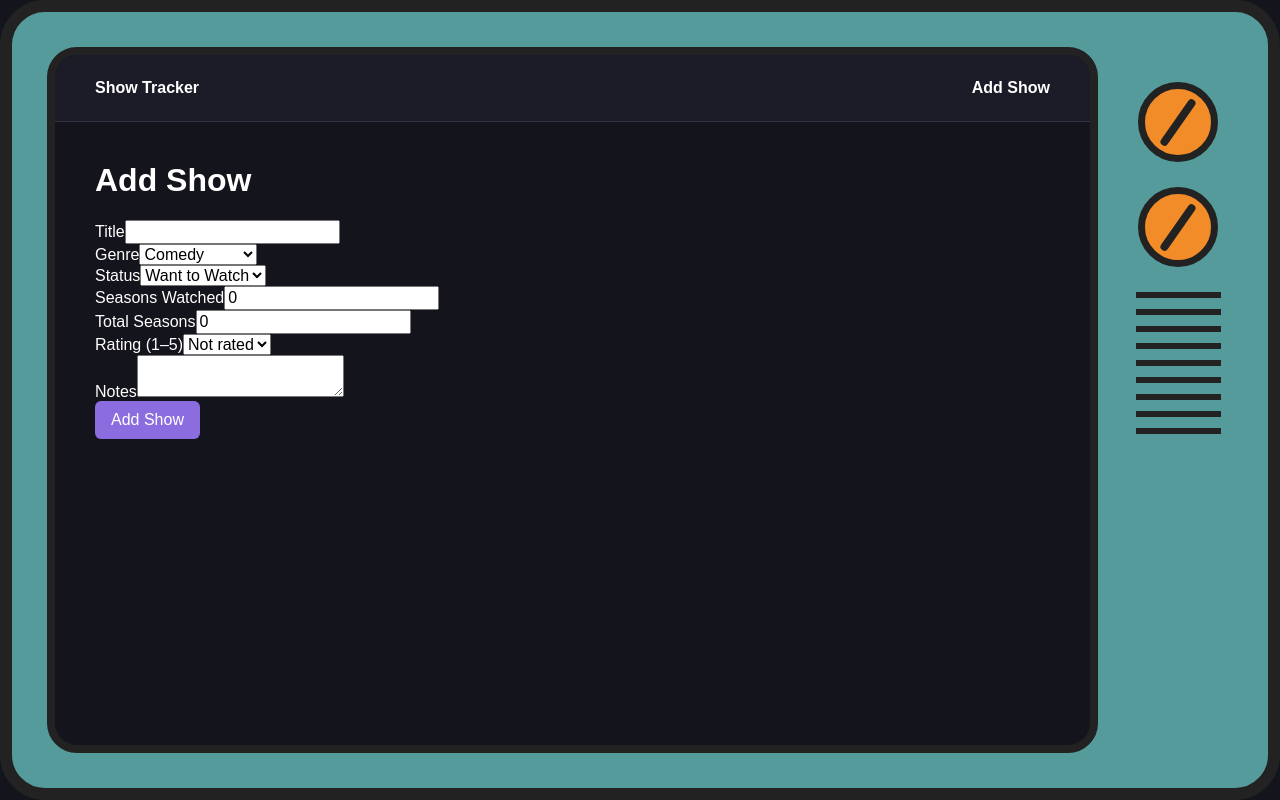
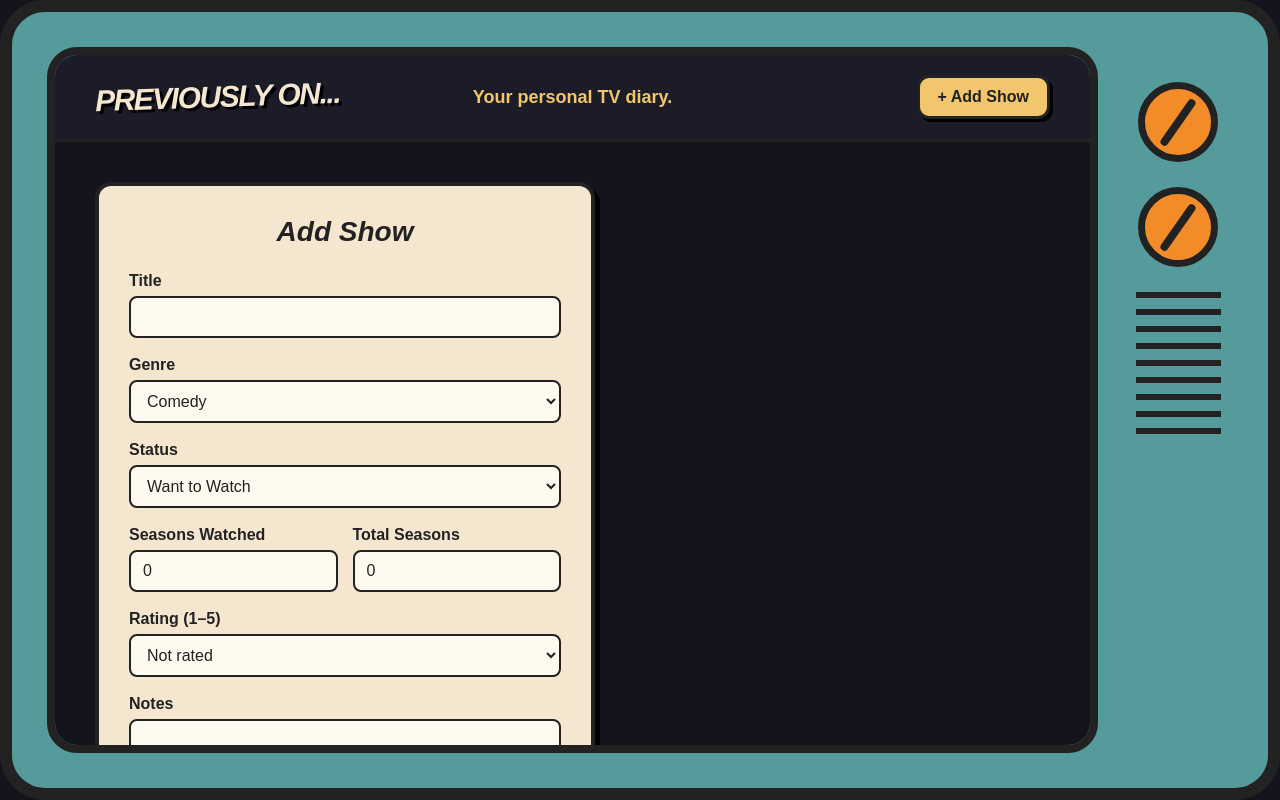
Before and after one commit to amanda-andersson/show-tracker, a React (Vite) app: page /add in a window 1280 px wide. Built offline with nearby package versions, Linux system fonts and the light colour scheme.

Commit message:
Style Add Show form and update navigation

```diff
--- a/src/App.css
+++ b/src/App.css
@@ -6,19 +6,44 @@ nav {
   display: flex;
   justify-content: space-between;
   align-items: center;
-  padding: 24px 40px;
+  position: relative;
+  gap: 20px;
+  padding: 20px 40px;
   background-color: #1c1c28;
-  border-bottom: 1px solid #333344;
+  border-bottom: 3px solid #222;
 }
 
 nav a {
-  color: white;
   text-decoration: none;
   font-weight: bold;
 }
 
-nav a:hover {
-  color: #b9a2ff;
+.tv-logo {
+  color: #f5e6cf;
+  font-family: Arial, sans-serif;
+  font-size: 30px;
+  font-weight: 900;
+  font-style: italic;
+  letter-spacing: -1.5px;
+  text-shadow: 3px 3px 0 #000;
+  transform: rotate(-2deg);
+}
+
+.tv-logo:hover {
+  color: #f2c66d;
+}
+
+.add-show-link {
+  padding: 10px 18px;
+  background-color: #f2c66d;
+  color: #222;
+  border: 3px solid #222;
+  border-radius: 12px;
+  box-shadow: 3px 3px 0 #000;
+}
+
+.add-show-link:hover {
+  background-color: #e7a45b;
 }
 
 main {
@@ -285,3 +310,128 @@ button:disabled {
 .status-dropped {
   background-color: #e8a0a0;
 }
+
+.page-subtitle {
+  color: #f2c66d;
+  font-size: 16px;
+  margin-top: -10px;
+  margin-bottom: 28px;
+}
+
+/* Status filter */
+
+.filter-container {
+  display: flex;
+  align-items: center;
+  gap: 12px;
+  margin-top: 24px;
+}
+
+.filter-container label {
+  font-weight: bold;
+}
+
+.filter-container select {
+  padding: 9px 14px;
+  background-color: #f5e6cf;
+  color: #222;
+  border: 3px solid #222;
+  border-radius: 10px;
+  box-shadow: 3px 3px 0 #000;
+  cursor: pointer;
+}
+
+.nav-subtitle {
+  position: absolute;
+  left: 50%;
+  transform: translateX(-50%);
+  color: #f2c66d;
+  font-size: 18px;
+  font-weight: bold;
+}
+
+@media (max-width: 750px) {
+  nav {
+    flex-wrap: wrap;
+  }
+
+  .nav-subtitle {
+    position: static;
+    transform: none;
+    width: 100%;
+    text-align: center;
+    order: 3;
+  }
+}
+
+/* Add Show form */
+.show-form {
+  max-width: 500px;
+  padding: 30px;
+  background-color: #f5e6cf;
+  color: #222;
+  border: 4px solid #222;
+  border-radius: 16px;
+  box-shadow: 5px 5px 0 #000;
+}
+
+.show-form > div {
+  margin-bottom: 18px;
+}
+
+.show-form label {
+  display: block;
+  margin-bottom: 6px;
+  font-weight: bold;
+}
+
+.show-form input,
+.show-form select,
+.show-form textarea {
+  display: block;
+  width: 100%;
+  box-sizing: border-box;
+  padding: 10px 12px;
+  background-color: #fffaf0;
+  color: #222;
+  border: 2px solid #222;
+  border-radius: 8px;
+}
+
+.show-form textarea {
+  min-height: 100px;
+  resize: vertical;
+}
+
+.show-form button {
+  padding: 12px 22px;
+  background-color: #f2c66d;
+  color: #222;
+  border: 3px solid #222;
+  border-radius: 10px;
+  box-shadow: 3px 3px 0 #000;
+  font-weight: bold;
+}
+
+.show-form button:hover {
+  background-color: #e7a45b;
+}
+
+.seasons-row {
+  display: flex;
+  gap: 15px;
+}
+
+.seasons-row > div {
+  flex: 1;
+  min-width: 0;
+}
+
+.show-form-title {
+  color: #222;
+  font-size: 28px;
+  font-weight: 900;
+  font-style: italic;
+  text-align: center;
+  margin: 0 0 24px;
+}
--- a/src/App.tsx
+++ b/src/App.tsx
@@ -12,9 +12,18 @@ function App() {
       <div className="tv">
         <div className="tv-screen">
           <nav>
-            <Link to="/">Show Tracker</Link>
-            <Link to="/add">Add Show</Link>
-          </nav>
+  <Link to="/" className="tv-logo">
+    PREVIOUSLY ON...
+  </Link>
+
+  <span className="nav-subtitle">
+    Your personal TV diary.
+  </span>
+
+  <Link to="/add" className="add-show-link">
+    + Add Show
+  </Link>
+</nav>
 
           <main>
             <Routes>
--- a/src/pages/AddShow.tsx
+++ b/src/pages/AddShow.tsx
@@ -10,17 +10,19 @@ const [watchedSeasons, setWatchedSeasons] = useState(0)
   const [totalSeasons, setTotalSeasons] = useState(0)
   const [rating, setRating] = useState(0)
   const [notes, setNotes] = useState('')
-
-  const navigate = useNavigate()
   const [error, setError] = useState('')
   const [loading, setLoading] = useState(false)
 
+  const navigate = useNavigate()
+
   async function handleSubmit(e: React.SubmitEvent<HTMLFormElement>) {
     e.preventDefault()
+
     if (watchedSeasons > totalSeasons) {
       setError('Watched seasons cannot exceed total seasons.')
       return
     }
+
     setLoading(true)
     setError('')
 
@@ -54,9 +56,9 @@ body: JSON.stringify({
 
   return (
     <div>
-      <h1>Add Show</h1>
+      <form className="show-form" onSubmit={handleSubmit}>
+        <h1 className="show-form-title">Add Show</h1>
 
-      <form onSubmit={handleSubmit}>
         <div>
           <label htmlFor="title">Title</label>
           <input
@@ -101,7 +103,7 @@ body: JSON.stringify({
           </select>
         </div>
 
-
+        <div className="seasons-row">
           <div>
             <label htmlFor="watchedSeasons">Seasons Watched</label>
             <input
@@ -122,6 +124,7 @@ body: JSON.stringify({
               value={totalSeasons}
               onChange={(e) => setTotalSeasons(Number(e.target.value))}
             />
+          </div>
         </div>
 
         <div>
@@ -150,6 +153,7 @@ body: JSON.stringify({
         </div>
 
         {error && <p>{error}</p>}
+
         <button type="submit" disabled={loading}>
           {loading ? 'Adding...' : 'Add Show'}
         </button>
--- a/src/pages/Home.tsx
+++ b/src/pages/Home.tsx
@@ -16,9 +16,9 @@ function Home() {
 
   return (
     <div>
-      <h1>My Shows</h1>
 
-      <div>
+
+      <div className="filter-container">
         <label htmlFor="filter">Filter by status: </label>
         <select
           id="filter"
```
Lines whose indentation alone changed are shown as unchanged.
